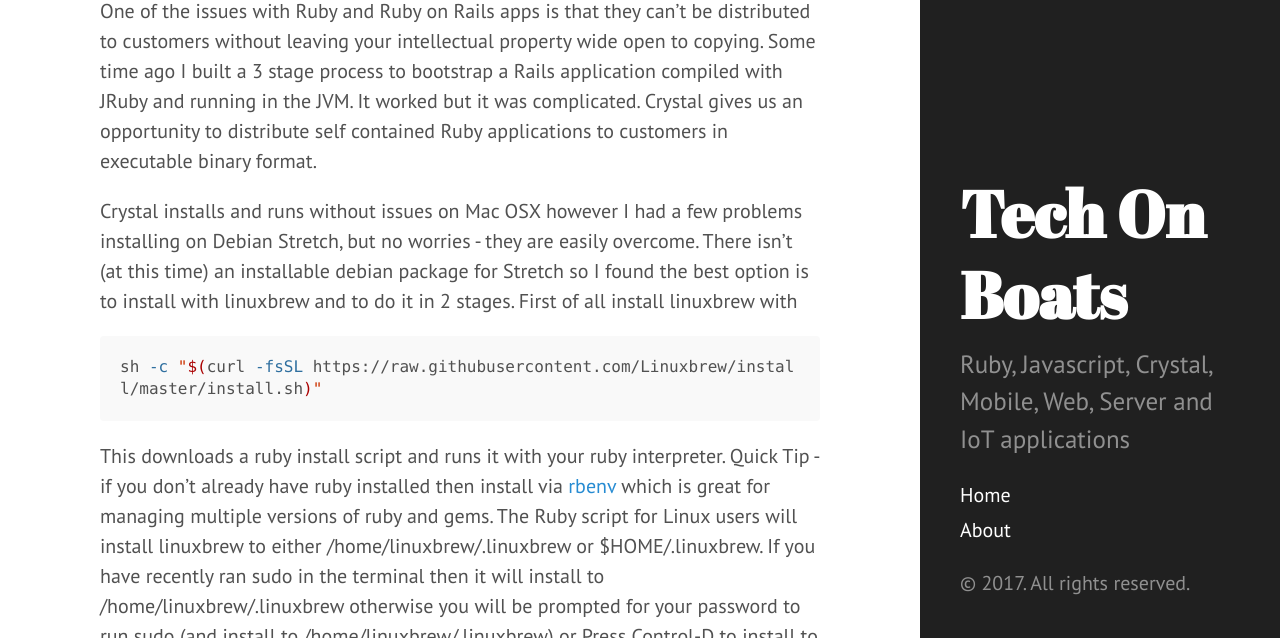
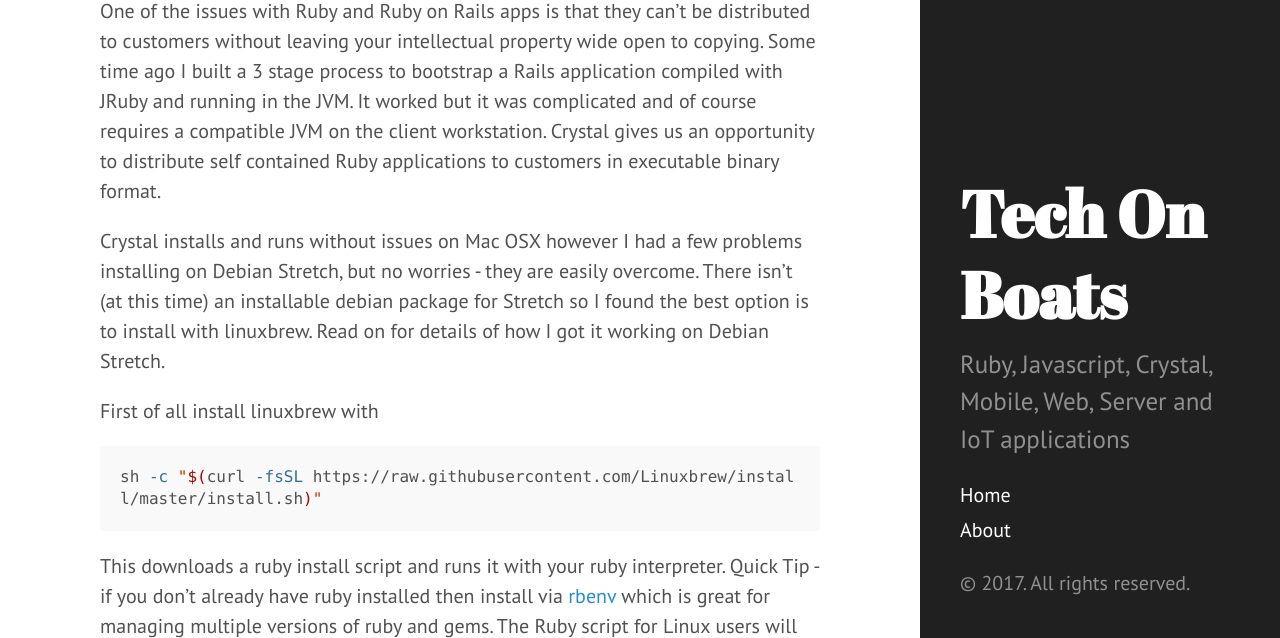
Before and after one commit to damianham/damianham.github.io, a Jekyll site: the page built from _posts/2017-11-13-crystal-on-debian-stretch.markdown, in a window 1280 px wide and 900 px high, scrolled down 657 px, cut to the strip 262-900 px from the top of the window. Built offline with Jekyll 4.4.1, drawn with Linux system fonts in a browser that asks for light colours; comment, search, counter and statistics services are not loaded; some of the changed text lies outside the part shown.

Commit message:
text update

````diff
--- a/_posts/2017-11-13-crystal-on-debian-stretch.markdown
+++ b/_posts/2017-11-13-crystal-on-debian-stretch.markdown
@@ -13,9 +13,11 @@ Check out these [benchmarks](https://github.com/kostya/benchmarks) to see how im
 
 ![benchmarks](http://i.imgur.com/cjoXet6.png)
 
-One of the issues with Ruby and Ruby on Rails apps is that they can't be distributed to customers without leaving your intellectual property wide open to copying.  Some time ago I built a 3 stage process to bootstrap a Rails application compiled with JRuby and running in the JVM.  It worked but it was complicated.  Crystal gives us an opportunity to distribute self contained Ruby applications to customers in executable binary format.
+One of the issues with Ruby and Ruby on Rails apps is that they can't be distributed to customers without leaving your intellectual property wide open to copying.  Some time ago I built a 3 stage process to bootstrap a Rails application compiled with JRuby and running in the JVM.  It worked but it was complicated and of course requires a compatible JVM on the client workstation.  Crystal gives us an opportunity to distribute self contained Ruby applications to customers in executable binary format.
 
-Crystal installs and runs without issues on Mac OSX however I had a few problems installing on Debian Stretch, but no worries - they are easily overcome.  There isn't (at this time) an installable debian package for Stretch so I found the best option is to install with linuxbrew and to do it in 2 stages.  First of all install linuxbrew with
+Crystal installs and runs without issues on Mac OSX however I had a few problems installing on Debian Stretch, but no worries - they are easily overcome.  There isn't (at this time) an installable debian package for Stretch so I found the best option is to install with linuxbrew.  Read on for details of how I got it working on Debian Stretch.
+
+First of all install linuxbrew with
 ```sh
 sh -c "$(curl -fsSL https://raw.githubusercontent.com/Linuxbrew/install/master/install.sh)"
 ```
@@ -60,7 +62,7 @@ Then in the terminal install the shard dependencies with
 ```sh
 shards install
 ```
-[Shards](https://github.com/crystal-lang/shards) is a dependency manager similar to ruby gems or npm and it came along with the crystal install.  Let's add a little hello world web page.  Open src/mywebapp.cr in an editor and repalce the content with
+[Shards](https://github.com/crystal-lang/shards) is a dependency manager similar to ruby gems or npm and it came along with the crystal install (crystal deps does the same thing).  Let's add a little hello world web page.  Open src/mywebapp.cr in an editor and repalce the content with
 
 ```ruby
 require "kemal"
@@ -91,9 +93,12 @@ If everything is OK you should see the following in the terminal
 ```
 Open a browser and visit http://localhost:3000 and say hello to your running crystal application.
 
-I am building a single page application using [PREACT](https://preactjs.com/) and using Kemal as the JSON api.  I won't be interacting with a database but check out the list in [awesome-crystal](https://github.com/veelenga/awesome-crystal) for your database driver and ORM needs.  You have noticed of course that I am prefixing the crystal command with the LD_LIBRARY_PATH=...
+A good choice for building a single page application would be [PREACT](https://preactjs.com/) and using Kemal as the JSON api.  For database access check out the list in [awesome-crystal](https://github.com/veelenga/awesome-crystal) for your database driver and ORM needs.
 
-You don't want to have to type this all the time do you ?  No worries you don't have to, npm and gulp to the rescue.  I am building the frontend in Javascript (Preact) so I am using npm to manage dependencies.  I can also use npm to run commands. Let's initialise our project with npm and set it up
+You have noticed of course that I am prefixing the crystal command with the LD_LIBRARY_PATH=...
+You don't want to have to type this all the time do you ?  You could add this to your environment profile however I like to keep things isolated from my base workstation.  I use rbenv for isolated Ruby and Gems installations which neatly sets up my environment on a per project basis but I didn't find anything similar for crystal.
+
+No worries, npm and gulp to the rescue.  I am building the frontend of my apps in Javascript (Preact) bundled with Webpack so I am using npm to manage dependencies.  I can also use npm to run commands. Let's initialise our project with npm and set it up
 ```sh
 npm init
 ```
````
